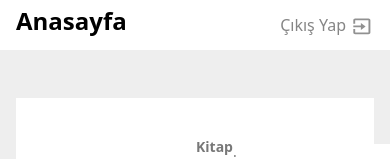
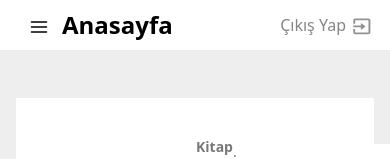
Before and after one commit to mehmetaliayvaz/kutuphane, a Vue app: page /add in a window 390 px wide. Shown: the top 159 px of the page. Built offline with nearby package versions, Linux system fonts and the light colour scheme.

Commit message:
add mobile menu

```diff
--- /dev/null
+++ b/src/components/icons/MenuIcon.vue
@@ -0,0 +1,16 @@
+<template>
+  <svg width="20" height="20" viewBox="0 0 24 24">
+    <path d="M3 13h18c0.552 0 1-0.448 1-1s-0.448-1-1-1h-18c-0.552 0-1 0.448-1 1s0.448 1 1 1zM3 7h18c0.552 0 1-0.448 1-1s-0.448-1-1-1h-18c-0.552 0-1 0.448-1 1s0.448 1 1 1zM3 19h18c0.552 0 1-0.448 1-1s-0.448-1-1-1h-18c-0.552 0-1 0.448-1 1s0.448 1 1 1z"></path>
+  </svg>
+</template>
+
+<script>
+export default {
+  name: 'MenuIcon',
+
+}
+</script>
+
+<style>
+
+</style>
--- a/src/components/shared/Header.vue
+++ b/src/components/shared/Header.vue
@@ -1,6 +1,11 @@
 <template>
   <div id="header" class="header px-3">
-    <h1 class="">Anasayfa</h1>
+    <div class="d-flex align-items-center">
+      <button class="btn d-md-none" @click="showMenu = !showMenu">
+        <menu-icon />
+      </button>
+      <h1 class="m-0">Anasayfa</h1>
+    </div>
     <div class="exit">
       <div class="me-1">Çıkış Yap</div>
       <span class="exit-icon">
@@ -8,17 +13,55 @@
       </span>
     </div>
   </div>
+
+  <section v-if="showMenu" id="mobile-menu" class="d-flex flex-column align-items-center d-md-none">
+    <div>
+      <router-link
+        v-for="(item, index) in menu"
+        :key="index"
+        :to="item.path"
+        class="d-flex align-items-center py-3 text-white text-decoration-none"
+      >
+        <component :is="item.icon" class="me-2 home-icon" />
+        <h2 class="m-0">{{ item.title }}</h2>
+      </router-link>
+    </div>
+  </section>
 </template>
 
 <script>
 import ExitIcon from "../icons/ExitIcon.vue";
+import MenuIcon from '../icons/MenuIcon.vue';
+import HomeIcon from "../icons/HomeIcon.vue";
+import CategoriesIcon from "../icons/CategoriesIcon.vue";
+import BookIcon from "../icons/BookIcon.vue";
+import AddIcon from "../icons/AddIcon.vue";
+import { ref } from '@vue/reactivity';
 export default {
   name: "Header",
-  components: { ExitIcon },
+  components: { ExitIcon, MenuIcon, HomeIcon, CategoriesIcon, BookIcon, AddIcon },
+  setup(){
+    const showMenu = ref(false);
+    const menu = ref([
+      { icon: 'home-icon', title: 'Anasayfa', path: '/' },
+      { icon: 'categories-icon', title: 'Kategoriler', path: '/categories' },
+      { icon: 'book-icon', title: 'Kitaplarım', path: '/books' },
+      { icon: 'add-icon', title: 'Kitap Ekle', path: '/add' },
+    ])
+
+    return {
+      menu,
+      showMenu
+    }
+  }
 };
 </script>
 
 <style lang="scss" scoped>
+
+@import "../../scss/variables.scss";
+
+
 .header {
   display: flex;
   box-sizing: border-box;
@@ -28,6 +71,7 @@ export default {
   text-align: center;
   align-items: center;
   justify-content: space-between;
+
   .exit {
     cursor: pointer;
     display: flex;
@@ -52,4 +96,20 @@ export default {
     color: #000;
   }
 }
+
+#mobile-menu{
+  position: fixed;
+  top: 50px;
+  left: 0;
+  z-index: 10;
+  width: 100%;
+  height: 100%;
+  background: $primary;
+  padding: 5rem 0;
+
+  h2{
+    font-size: 1.25rem;
+  }
+}
+
 </style>
```
